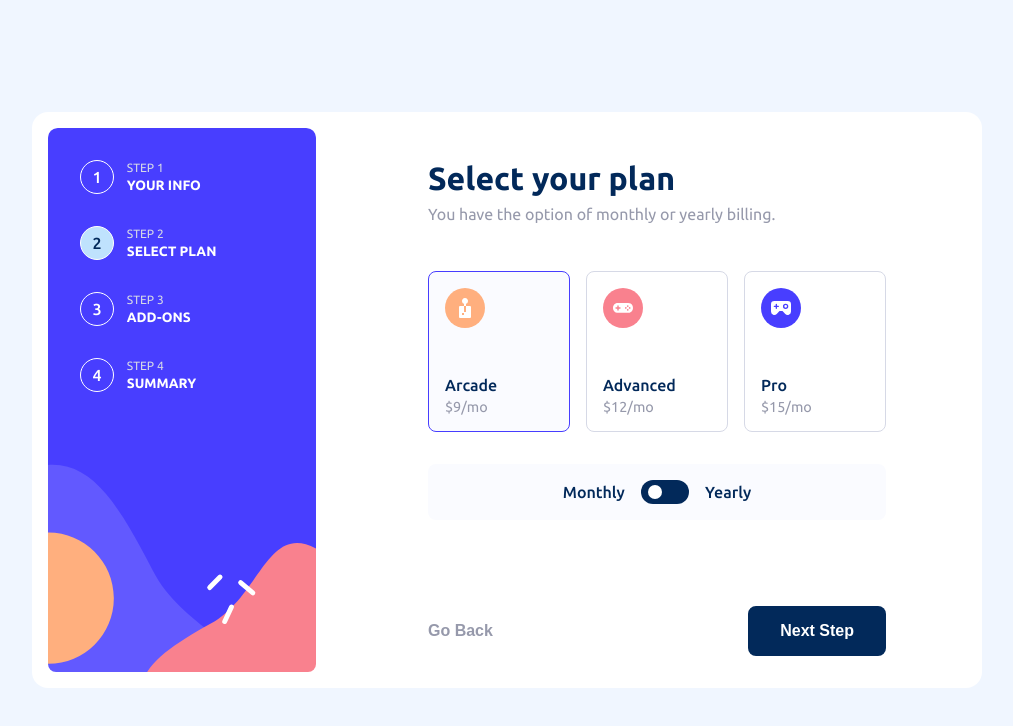
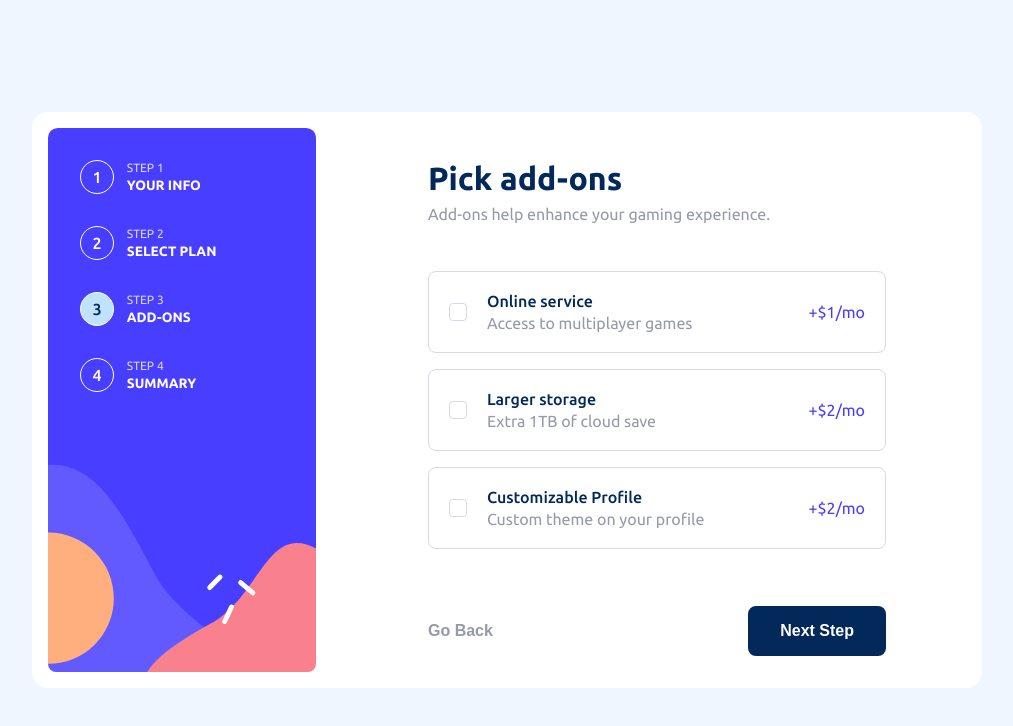
Before and after one commit to vincora/multi-step-form, a React (Create React App) app: page / in a window 1280 px wide. Shown: the top 726 px of the page, without its empty margins (133-1146 px from the left). Built offline with nearby package versions, Linux system fonts and the light colour scheme.

Commit message:
step 3 styling

```diff
--- a/src/App.js
+++ b/src/App.js
@@ -2,16 +2,17 @@ import style from "./App.module.scss";
 import { useForm } from "react-hook-form";
 import { useState } from "react";
 import Sidebar from "./components/sidebar/Sidebar";
+import Header from "./components/header/Header";
+import Buttons from "./components/buttons/Buttons";
 import Step1 from "./components/step1/Step1";
 import Step2 from "./components/step2/Step2";
-import Header from "./components/header/Header";
-import Buttons from "./components/buttons/Buttons";
+import Step3 from "./components/step3/Step3";
 
 function App() {
   const { register, handleSubmit } = useForm();
   const onSubmit = (data) => console.log(data);
 
-  const [step, setStep] = useState(2);
+  const [step, setStep] = useState(3);
 
   return (
     <div className={style.layoutWrapper}>
@@ -57,6 +58,22 @@ function App() {
                 </div>
               </div>
             )}
+            {step === 3 && (
+              <div className={style.main}>
+              <div className={style.main__content}>
+                <div className={style.main__header}>
+                  <Header
+                    title="Pick add-ons"
+                    description="Add-ons help enhance your gaming experience."
+                  />
+                </div>
+                <Step3 />
+              </div>
+              <div className={style.main__buttons}>
+                <Buttons setStep={setStep} />
+              </div>
+            </div>
+            )}
           </form>
         </main>
       </div>
--- /dev/null
+++ b/src/components/step3/Step3.js
@@ -0,0 +1,54 @@
+import { useState } from "react";
+import style from "./Step3.module.scss";
+import cn from "classnames";
+import checkmark from "../../images/checkmark.svg";
+
+const Addon = ({ title, description, price }) => {
+  const [isChecked, setIsChecked] = useState(false);
+  return (
+    <li className={style.list__item}>
+      <label  className={cn(style.addon, {
+              [style.addon_checked]: isChecked,
+            })}
+            checked={isChecked}
+            onChange={() => setIsChecked((prev) => !prev)}>
+        <div className={style.addon__start}>
+          <div className={style.addon__checkbox}
+          >
+            <input type="checkbox" />
+            <img src={checkmark} alt="" />
+          </div>
+          <div>
+            <div className={style.addon__title}>{title}</div>
+            <div className={style.addon__description}>{description}</div>
+          </div>
+        </div>
+        <div className={style.addon__price}>{price}</div>
+      </label>
+    </li>
+  );
+};
+
+const Step3 = () => {
+  return (
+    <ul className={style.list}>
+      <Addon
+        title="Online service"
+        description="Access to multiplayer games"
+        price="+$1/mo"
+      />
+      <Addon
+        title="Larger storage"
+        description="Extra 1TB of cloud save"
+        price="+$2/mo"
+      />
+      <Addon
+        title="Customizable Profile"
+        description="Custom theme on your profile"
+        price="+$2/mo"
+      />
+    </ul>
+  );
+};
+
+export default Step3;
--- /dev/null
+++ b/src/components/step3/Step3.module.scss
@@ -0,0 +1,64 @@
+.list__item {
+  & + & {
+    margin-top: 1em;
+  }
+}
+.addon {
+  padding: 1.25em;
+  border: 1px solid hsl(229, 24%, 87%);
+  border-radius: 0.5em;
+  width: 100%;
+  display: flex;
+  justify-content: space-between;
+  align-items: center;
+  cursor: pointer;
+  &__start {
+    display: flex;
+    align-items: center;
+    gap: 1.25em;
+  }
+  &__checkbox {
+    width: 18px;
+    height: 18px;
+    border: 1px solid hsl(229, 24%, 87%);
+    border-radius: 0.25em;
+    outline: none;
+    cursor: pointer;
+    position: relative;
+    input {
+      opacity: 0;
+    }
+    img {
+      width: 70%;
+      position: absolute;
+      left: 2.5px;
+      top: 4px;
+      display: none;
+    }
+  }
+  &__title {
+    margin-bottom: 0.25em;
+    font-weight: 500;
+    color: hsl(213, 96%, 18%);
+  }
+  &__description {
+    color: hsl(231, 11%, 63%);
+  }
+  &__price {
+    color: hsl(243, 100%, 62%);
+  }
+  &:hover {
+    border-color: hsl(243, 100%, 62%);
+  }
+  &_checked {
+    background-color: hsl(217, 100%, 97%);
+    border-color: hsl(243, 100%, 62%);
+  }
+  &_checked &__checkbox {
+    background-color: hsl(243, 100%, 62%);
+    border-color: hsl(243, 100%, 62%);
+    img {
+      display: block;
+    }
+  }
+}
```
Also changed, not shown: src/images/checkmark.svg (added).
